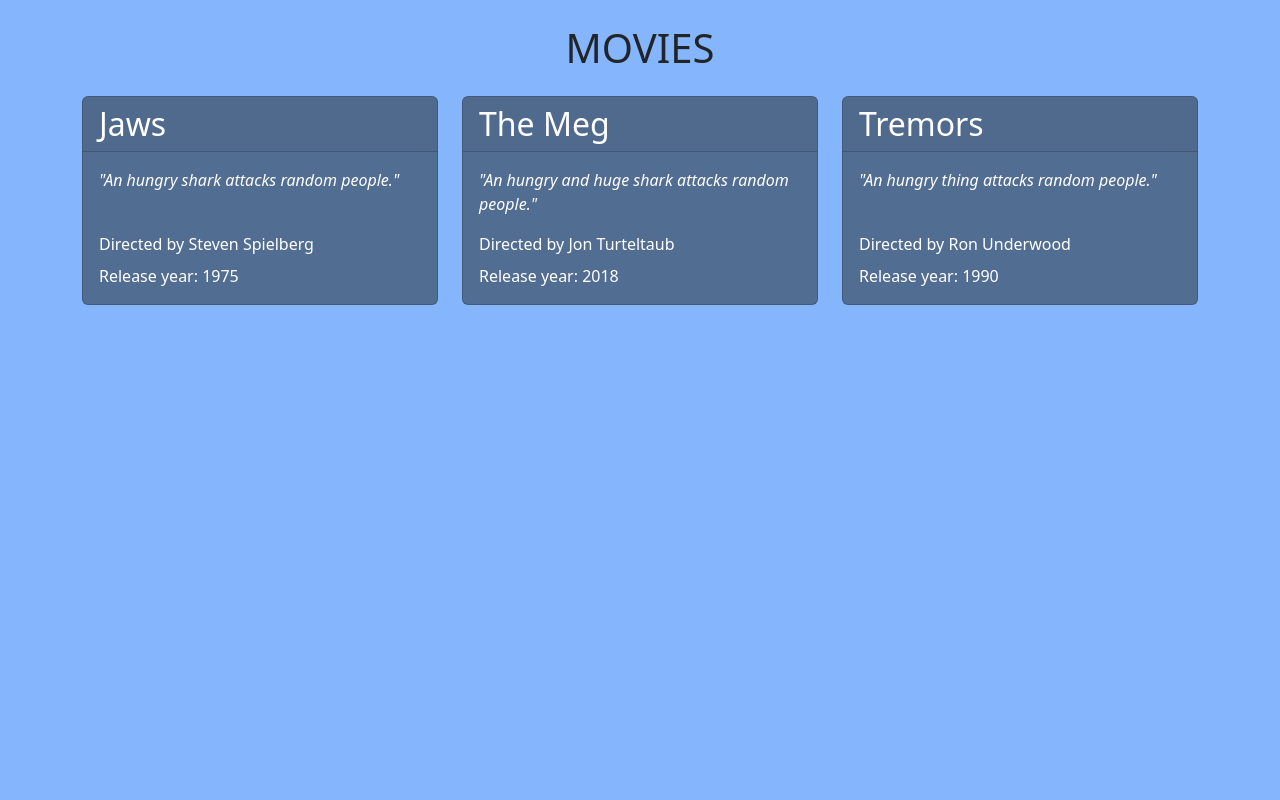
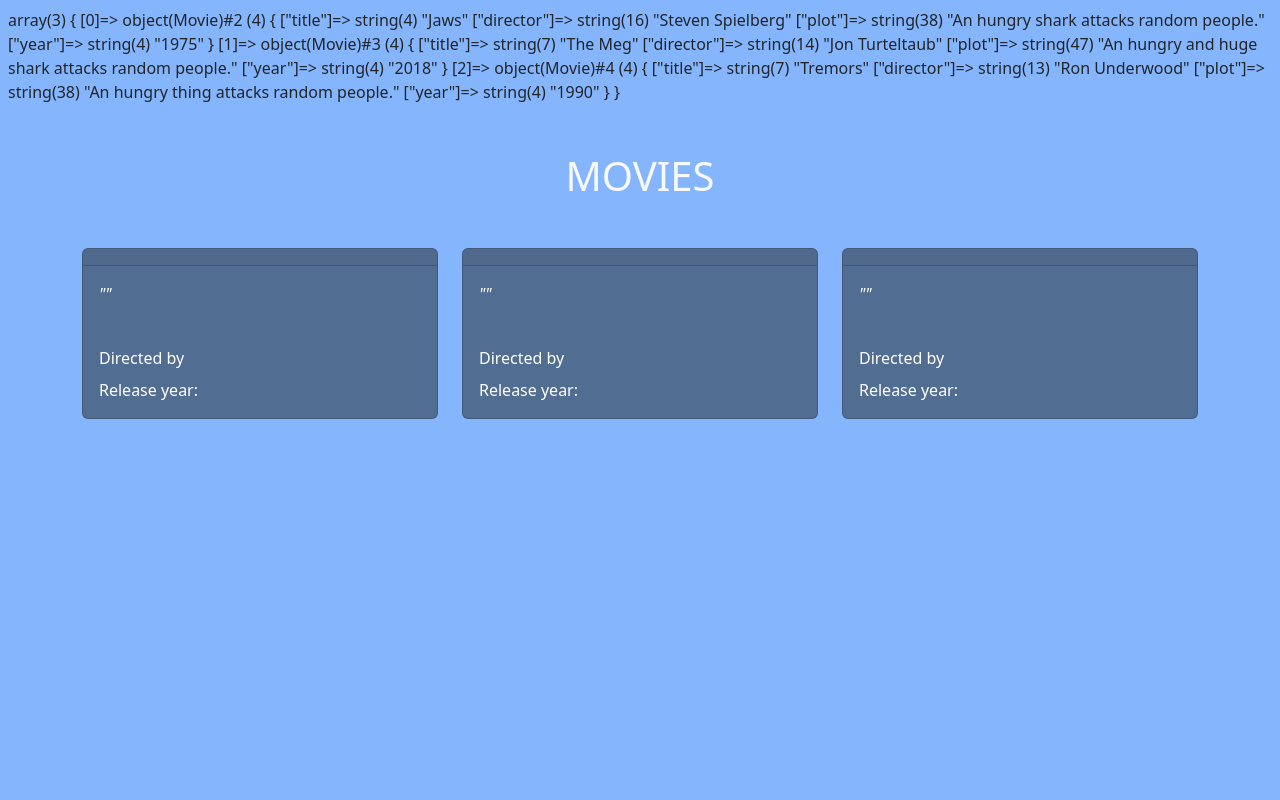
Before and after one commit to FedericaPozzer/php-oop-1, a PHP site: page / in a window 1280 px wide. Run offline with PHP 8.4, Linux system fonts and the light colour scheme.

Commit message:
array drama

```diff
--- a/index.php
+++ b/index.php
@@ -29,10 +29,42 @@ class Movie
     }
 }
 
-$jaws = new Movie("Jaws", "Steven Spielberg", "An hungry shark attacks random people.", "1975");
-$theMeg = new Movie("The Meg", "Jon Turteltaub", "An hungry and huge shark attacks random people.", "2018");
-$tremors = new Movie("Tremors", "Ron Underwood", "An hungry thing attacks random people.", "1990");
+// $jaws = new Movie("Jaws", "Steven Spielberg", "An hungry shark attacks random people.", "1975");
+// $theMeg = new Movie("The Meg", "Jon Turteltaub", "An hungry and huge shark attacks random people.", "2018");
+// $tremors = new Movie("Tremors", "Ron Underwood", "An hungry thing attacks random people.", "1990");
 
+$movies = [
+    [
+        "title" => "Jaws",
+        "director" => "Steven Spielberg",
+        "plot" => "An hungry shark attacks random people.",
+        "year" => "1975"
+    ],
+    [
+        "title" => "The Meg",
+        "director" => "Jon Turteltaub",
+        "plot" => "An hungry and huge shark attacks random people.",
+        "year" => "2018"
+    ],
+    [
+        "title" => "Tremors",
+        "director" => "Ron Underwood",
+        "plot" => "An hungry thing attacks random people.",
+        "year" => "1990"
+    ]
+];
+
+$movies_obj = [];
+foreach ($movies as $movie) {
+    $movies_obj[] = new Movie(
+        $movie["title"],
+        $movie["director"],
+        $movie["plot"],
+        $movie["year"]
+    );
+}
+
+var_dump($movies_obj); // QUI FUNZIONA.. perchè sotto no?
 
 ?>
 
@@ -51,41 +83,23 @@ $tremors = new Movie("Tremors", "Ron Underwood", "An hungry thing attacks random
 </head>
 
 <body class="bg-primary p-2" style="--bs-bg-opacity: .5;">
-    <h1 class=" text-center mt-3">MOVIES</h1>
-    <div class="container mt-4">
+    <h1 class="text-light text-center mt-5">MOVIES</h1>
+    <div class="container mt-5">
         <div class="row row-cols-3">
+
+            <?php foreach($movies_obj as $movie) : ?>
             <div class="col">
                 <div class="card text-bg-dark mb-3">
-                    <h2 class="card-header"> <?php echo $jaws->title ?> </h2>
+                    <h2 class="card-header"> <?php $movie->title ?> </h2>
                     <div class="card-body">
-                        <p class="card-text"> <i> "<?php echo $jaws->plot ?>" </i> </p> <br>
-                        <p class="card-title"> Directed by <?php echo $jaws->director ?> </p>
-                        <p class="card-text"> Release year: <?php echo $jaws->year ?> </p>
+                        <p class="card-text"> <i> "<?php $movie->plot ?>" </i> </p> <br>
+                        <p class="card-title"> Directed by <?php $movie->director ?> </p>
+                        <p class="card-text"> Release year: <?php $movie->year ?> </p>
                     </div>
                 </div>
             </div>
+            <?php endforeach; ?>
 
-            <div class="col">
-                <div class="card text-bg-dark mb-3">
-                    <h2 class="card-header"> <?php echo $theMeg->title ?> </h2>
-                    <div class="card-body">
-                        <p class="card-text"> <i> "<?php echo $theMeg->plot ?>" </i> </p>
-                        <p class="card-title"> Directed by <?php echo $theMeg->director ?> </p>
-                        <p class="card-text"> Release year: <?php echo $theMeg->year ?> </p>
-                    </div>
-                </div>
-            </div>
-
-            <div class="col">
-                <div class="card text-bg-dark mb-3">
-                    <h2 class="card-header"> <?php echo $tremors->title ?> </h2>
-                    <div class="card-body">
-                        <p class="card-text"> <i> "<?php echo $tremors->plot ?>" </i> </p> <br>
-                        <p class="card-title"> Directed by <?php echo $tremors->director ?> </p>
-                        <p class="card-text"> Release year: <?php echo $tremors->year ?> </p>
-                    </div>
-                </div>
-            </div>
         </div>
     </div>
 </body>
```
